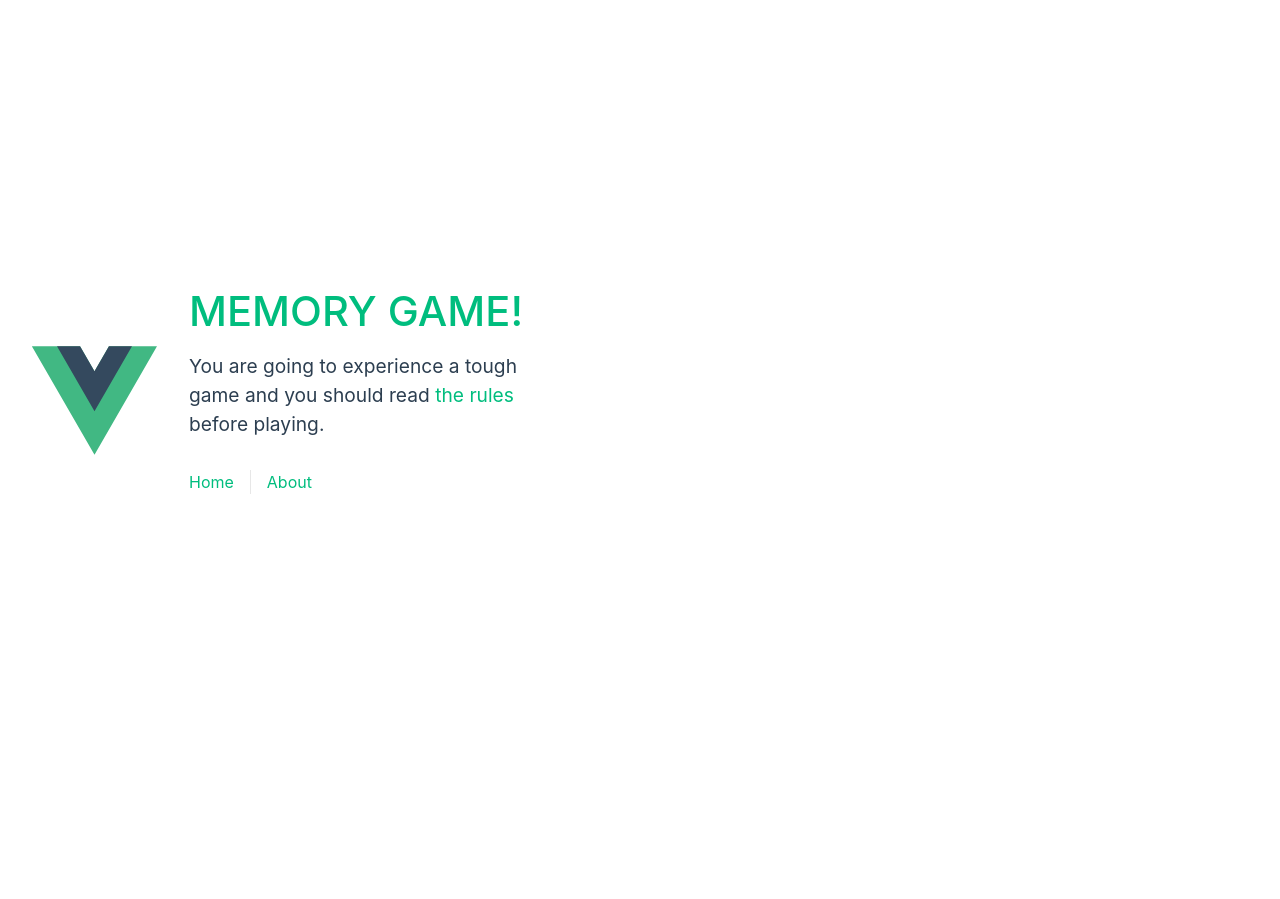
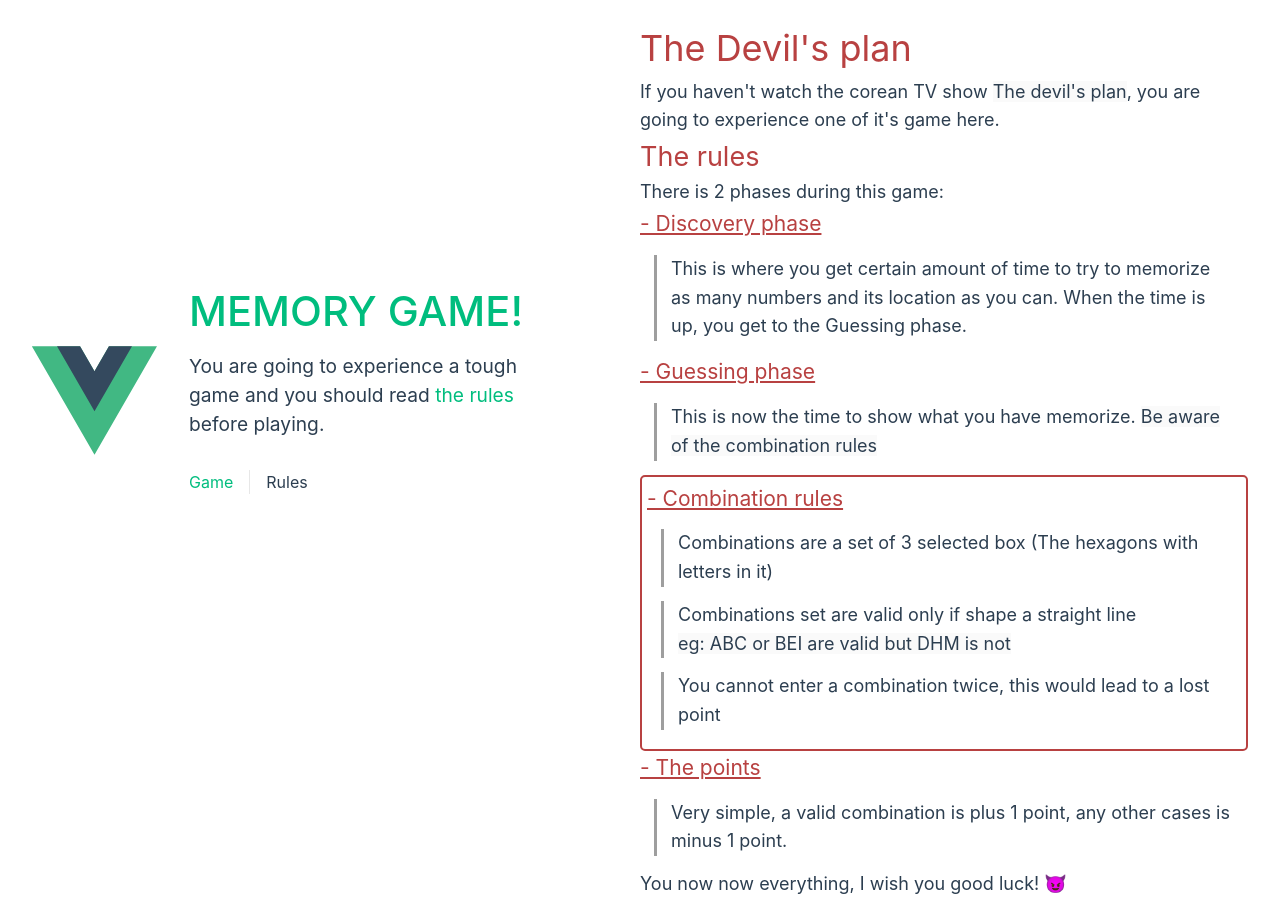
Before and after one commit to Neo-Ryo/memory-game, a Vue app: page /rules in a window 1280 px wide. Before the commit the page ends 800 px from the top, so only its background shows below. Built offline with nearby package versions, Linux system fonts and the light colour scheme.

Commit message:
add rules

```diff
--- a/src/App.vue
+++ b/src/App.vue
@@ -1,6 +1,6 @@
 <script setup lang="ts">
 import { RouterLink, RouterView } from 'vue-router'
-import HelloWorld from './components/HelloWorld.vue'
+import MemoryGameTitle from './components/MemoryGameTitle.vue'
 </script>
 
 <template>
@@ -8,11 +8,11 @@ import HelloWorld from './components/HelloWorld.vue'
     <img alt="Vue logo" class="logo" src="@/assets/logo.svg" width="125" height="125" />
 
     <div class="wrapper">
-      <HelloWorld msg="MEMORY GAME!" />
+      <MemoryGameTitle msg="MEMORY GAME!" />
 
       <nav>
-        <RouterLink to="/">Home</RouterLink>
-        <RouterLink to="/about">About</RouterLink>
+        <RouterLink to="/">Game</RouterLink>
+        <RouterLink to="/rules">Rules</RouterLink>
       </nav>
     </div>
   </header>
--- a/src/assets/hive.css
+++ b/src/assets/hive.css
@@ -2,7 +2,7 @@
   display: grid;
   grid-auto-flow: row;
   align-items: center;
-  width: 450px;
+  width: 400px;
   margin: auto 10px;
   gap: 1px 11px;
   grid-template-columns: repeat(40, 1fr);
--- a/src/router/index.ts
+++ b/src/router/index.ts
@@ -10,12 +10,16 @@ const router = createRouter({
       component: HomeView
     },
     {
-      path: '/about',
-      name: 'about',
+      path: '/rules',
+      name: 'rules',
       // route level code-splitting
       // this generates a separate chunk (About.[hash].js) for this route
       // which is lazy-loaded when the route is visited.
       component: () => import('../views/AboutView.vue')
+    },
+    {
+      path: '/:notFound',
+      component: () => import('../views/NotFound.vue')
     }
   ]
 })
--- a/src/views/AboutView.vue
+++ b/src/views/AboutView.vue
@@ -1,17 +1,69 @@
 <template>
-  <div class="about">
-    <h1>The Devil's plan</h1>
+  <div class="rules">
+    <h1 class="title">The Devil's plan</h1>
     <p>
       If you haven't watch the corean TV show <span>The devil's plan</span>, you are going to
-      experience one of it's game here
+      experience one of it's game here.
     </p>
+    <h2 class="title">The rules</h2>
+    <p>There is 2 phases during this game:</p>
+    <h3>- Discovery phase</h3>
+    <p class="rules-description">
+      This is where you get certain amount of time to try to memorize as many numbers and its
+      location as you can. When the time is up, you get to the Guessing phase.
+    </p>
+    <h3>- Guessing phase</h3>
+    <p class="rules-description">
+      This is now the time to show what you have memorize.
+      <span>Be aware of the combination rules</span>
+    </p>
+    <div class="combinations">
+      <h3>- Combination rules</h3>
+      <p class="rules-description">
+        Combinations are a set of 3 selected box (The hexagons with letters in it)
+      </p>
+      <p class="rules-description">
+        Combinations set are valid only if shape a straight line <br />
+        <span>eg: ABC or BEI are valid but DHM is not</span>
+      </p>
+      <p class="rules-description">
+        You cannot enter a combination twice, this would lead to a lost point
+      </p>
+    </div>
+    <h3>- The points</h3>
+    <p class="rules-description">
+      Very simple, a valid combination is plus 1 point, any other cases is minus 1 point.
+    </p>
+    <p>You now now everything, I wish you good luck! 😈</p>
   </div>
 </template>
 
-<style>
+<style scoped>
+.title {
+  color: #b84141;
+}
+.rules {
+  margin-top: 20px;
+  font-size: larger;
+}
+.rules-description {
+  border-left: 3px solid #9e9e9e;
+  padding-left: 14px;
+  margin-left: 14px;
+  margin: 14px;
+}
+.combinations {
+  border: 2px solid #b84141;
+  border-radius: 5px;
+  padding: 5px;
+}
 h1 {
   width: 400px;
   text-wrap: nowrap;
+}
+h3 {
+  text-decoration: underline;
+  color: #b84141;
 }
 span {
   background-color: rgba(200, 200, 200, 0.1);
@@ -22,11 +74,4 @@ span:hover {
   background-color: rgba(200, 0, 0, 0.3);
   transition: 0.2s ease-in-out;
 }
-@media (min-width: 1424px) {
-  .about {
-    min-height: 100vh;
-    display: flex;
-    align-items: center;
-  }
-}
 </style>
--- /dev/null
+++ b/src/views/NotFound.vue
@@ -0,0 +1,14 @@
+<template>
+  <div class="not-found">
+    <h1>404 not found</h1>
+  </div>
+</template>
+
+<style scoped>
+.not-found {
+  display: flex;
+  width: 100%;
+  justify-content: center;
+  align-items: center;
+}
+</style>
```
Also changed, not shown: src/components/MemoryGameTitle.vue (renamed from src/components/HelloWorld.vue).
